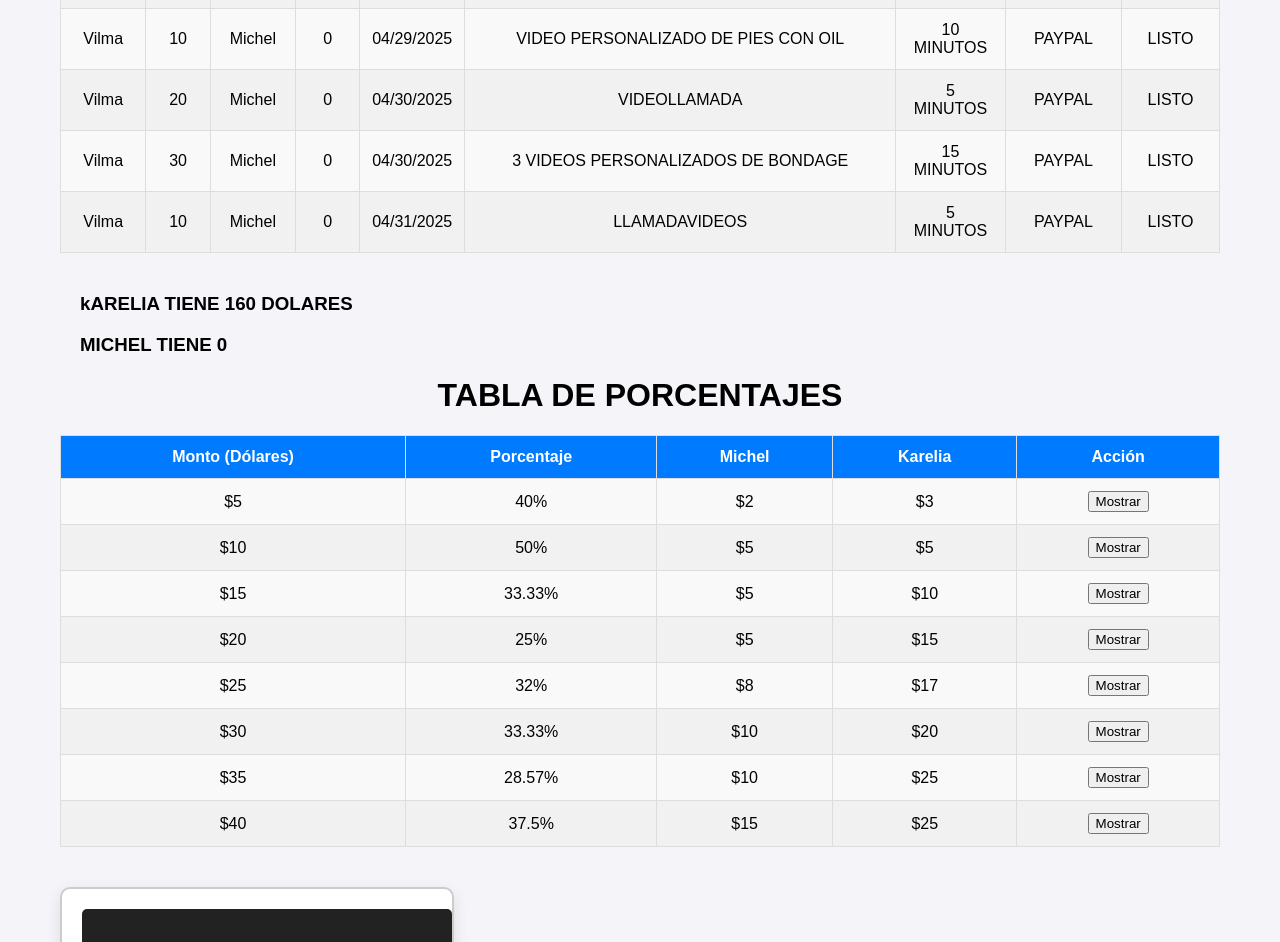
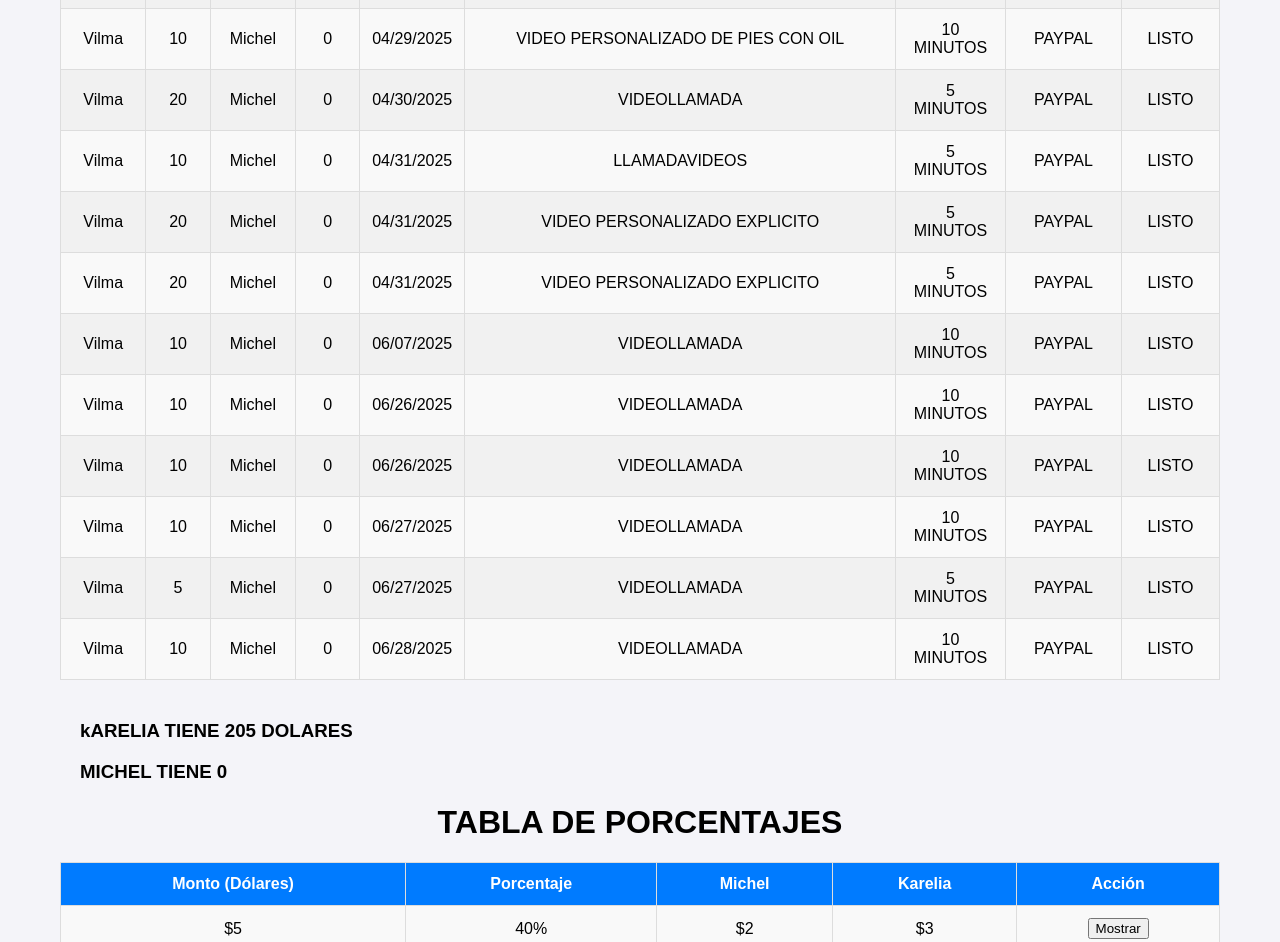
Before and after one commit to vanessafeet/Vilma, a plain HTML site: page index.html in a window 1280 px wide. Shown: the part 580-1522 px from the top of the page. Drawn offline with Linux system fonts and the light colour scheme.

Commit message:
index.html

```diff
--- a/index.html
+++ b/index.html
@@ -338,17 +338,7 @@
             <td>LISTO</td>
         </tr>
 
-        <tr>
-            <td>Vilma</td>
-            <td>30</td>
-            <td>Michel</td>
-            <td>0</td>
-            <td>04/30/2025</td>
-            <td>3 VIDEOS PERSONALIZADOS DE BONDAGE  </td>
-            <td>15  MINUTOS</td>
-            <td>PAYPAL</td>
-            <td>LISTO</td>
-        </tr>
+
 
          <tr>
             <td>Vilma</td>
@@ -364,7 +354,105 @@
 
 
 
+ <tr>
+            <td>Vilma</td>
+            <td>20</td>
+            <td>Michel</td>
+            <td>0</td>
+            <td>04/31/2025</td>
+            <td>VIDEO PERSONALIZADO EXPLICITO </td>
+            <td>5 MINUTOS</td>
+            <td>PAYPAL</td>
+            <td>LISTO</td>
+        </tr>
 
+
+        <tr>
+            <td>Vilma</td>
+            <td>20</td>
+            <td>Michel</td>
+            <td>0</td>
+            <td>04/31/2025</td>
+            <td>VIDEO PERSONALIZADO EXPLICITO </td>
+            <td>5 MINUTOS</td>
+            <td>PAYPAL</td>
+            <td>LISTO</td>
+        </tr>
+
+
+        <tr>
+            <td>Vilma</td>
+            <td>10</td>
+            <td>Michel</td>
+            <td>0</td>
+            <td>06/07/2025</td>
+            <td>VIDEOLLAMADA </td>
+            <td>10 MINUTOS</td>
+            <td>PAYPAL</td>
+            <td>LISTO</td>
+        </tr>
+
+
+         <tr>
+            <td>Vilma</td>
+            <td>10</td>
+            <td>Michel</td>
+            <td>0</td>
+            <td>06/26/2025</td>
+            <td>VIDEOLLAMADA </td>
+            <td>10 MINUTOS</td>
+            <td>PAYPAL</td>
+            <td>LISTO</td>
+
+
+         <tr>
+            <td>Vilma</td>
+            <td>10</td>
+            <td>Michel</td>
+            <td>0</td>
+            <td>06/26/2025</td>
+            <td>VIDEOLLAMADA </td>
+            <td>10 MINUTOS</td>
+            <td>PAYPAL</td>
+            <td>LISTO</td>
+        </tr>
+
+
+               <tr>
+            <td>Vilma</td>
+            <td>10</td>
+            <td>Michel</td>
+            <td>0</td>
+            <td>06/27/2025</td>
+            <td>VIDEOLLAMADA </td>
+            <td>10 MINUTOS</td>
+            <td>PAYPAL</td>
+            <td>LISTO</td>
+        </tr>
+
+            <tr>
+            <td>Vilma</td>
+            <td>5</td>
+            <td>Michel</td>
+            <td>0</td>
+            <td>06/27/2025</td>
+            <td>VIDEOLLAMADA </td>
+            <td>5 MINUTOS</td>
+            <td>PAYPAL</td>
+            <td>LISTO</td>
+        </tr>
+
+<tr>
+            <td>Vilma</td>
+            <td>10</td>
+            <td>Michel</td>
+            <td>0</td>
+            <td>06/28/2025</td>
+            <td>VIDEOLLAMADA </td>
+            <td>10 MINUTOS</td>
+            <td>PAYPAL</td>
+            <td>LISTO</td>
+        </tr>
 
     </thead>
     <tbody>
@@ -403,7 +491,7 @@
 </table>
 
 
-<h3>kARELIA TIENE 160 DOLARES </h3>
+<h3>kARELIA TIENE 205 DOLARES </h3>
 <h3>MICHEL TIENE 0</h3>
 
 
```
